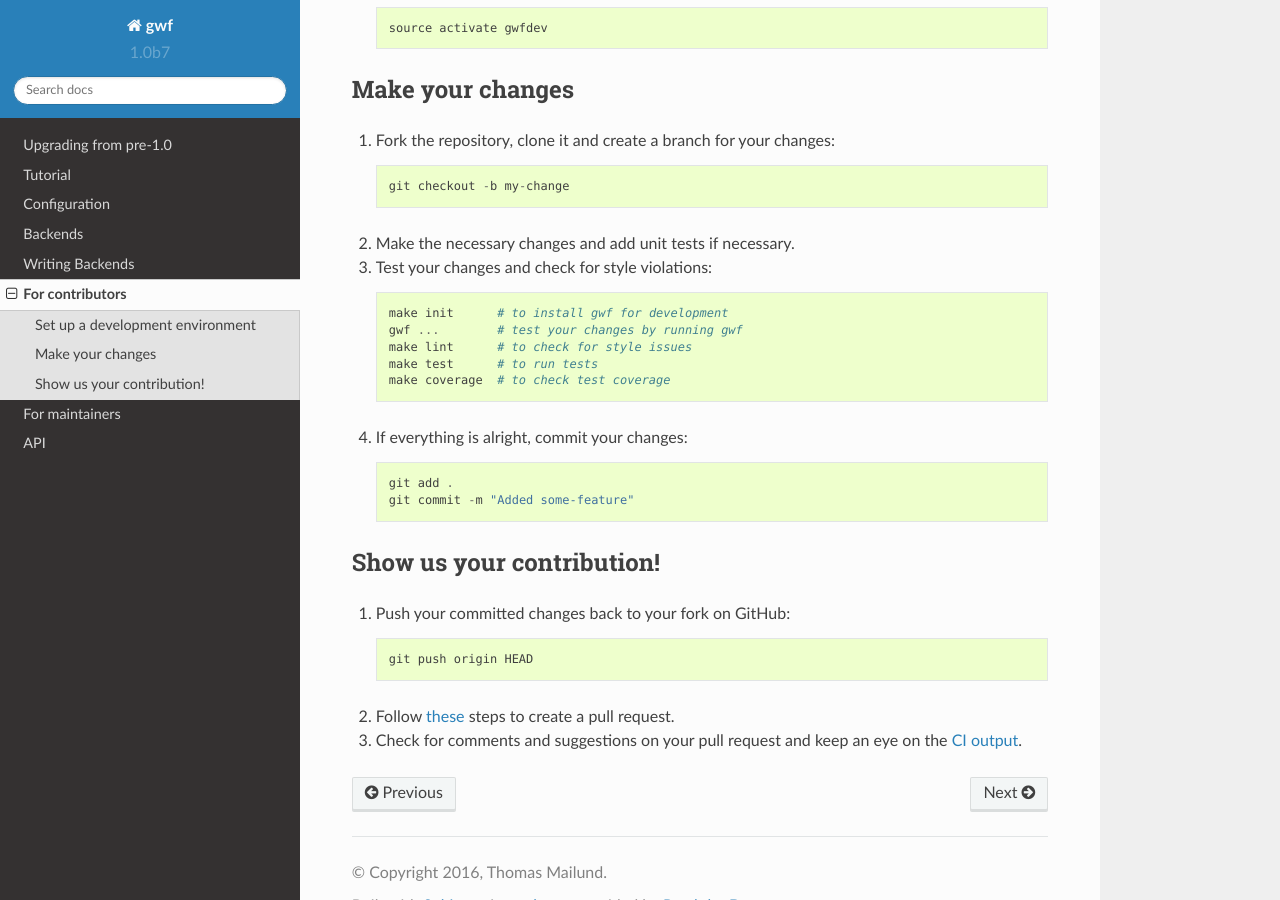
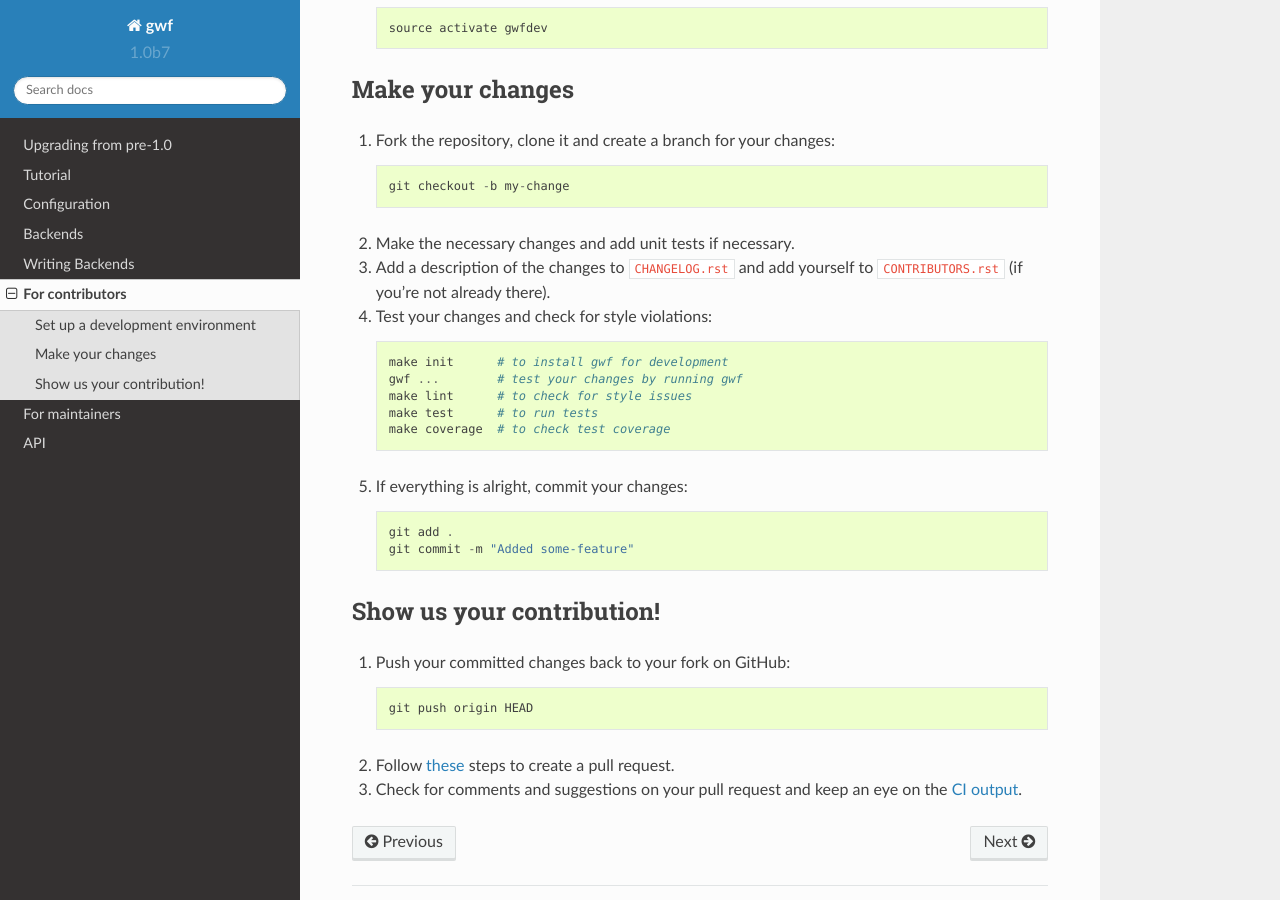
Before and after one commit to gwforg/gwf, a Sphinx documentation site: the page built from docs/forcontributors.rst, in a window 1280 px wide and 900 px high, scrolled down 564 px. Built offline with Sphinx 7.4.7 and the Read the Docs theme 2.0.0, drawn with Linux system fonts in a browser that asks for light colours.

Commit message:
Add notes about updating change log/contributors.

```diff
--- a/docs/forcontributors.rst
+++ b/docs/forcontributors.rst
@@ -33,7 +33,10 @@ Make your changes
 
 2. Make the necessary changes and add unit tests if necessary.
 
-3. Test your changes and check for style violations::
+3. Add a description of the changes to ``CHANGELOG.rst`` and add yourself to ``CONTRIBUTORS.rst`` (if you're not
+   already there).
+
+4. Test your changes and check for style violations::
 
     make init      # to install gwf for development
     gwf ...        # test your changes by running gwf
--- a/docs/formaintainers.rst
+++ b/docs/formaintainers.rst
@@ -20,10 +20,12 @@ Merging changes
 1. Make sure that the changes have proper test coverage, e.g. by checking the branch
    on `Coveralls <https://coveralls.io/github/gwforg/gwf>`_.
 
-2. Always make a merge commit (don't rebase/fast-forward). The merge commit will be
+2. Check that the PR includes necessary updates of ``CHANGELOG.rst`` and ``CONTRIBUTORS.rst``.
+
+3. Always make a merge commit (don't rebase/fast-forward). The merge commit will be
    referenced in the change log.
 
-3. Add the change to the change log for the coming (draft) release on
+4. Add the change to the change log for the coming (draft) release on
    `GitHub <https://github.com/gwforg/gwf/releases>`_. Make sure to follow the
    formatting used in previous change logs. Also, read about
    `how to keep a change log <http://keepachangelog.com/en/0.3.0/>`_.
```
Also changed, not shown: other parts of docs/forcontributors.rst (+1 -1 lines).
